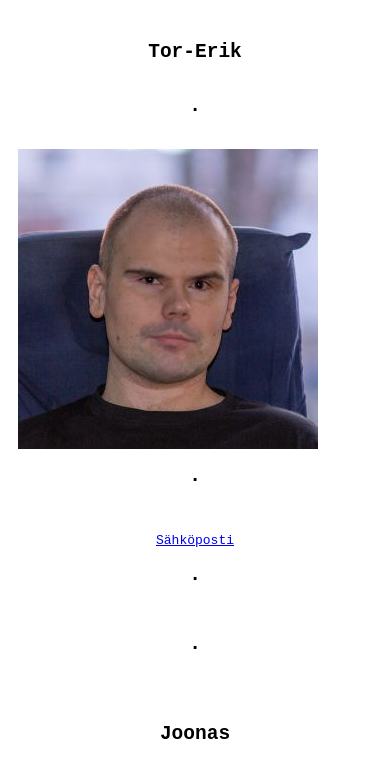
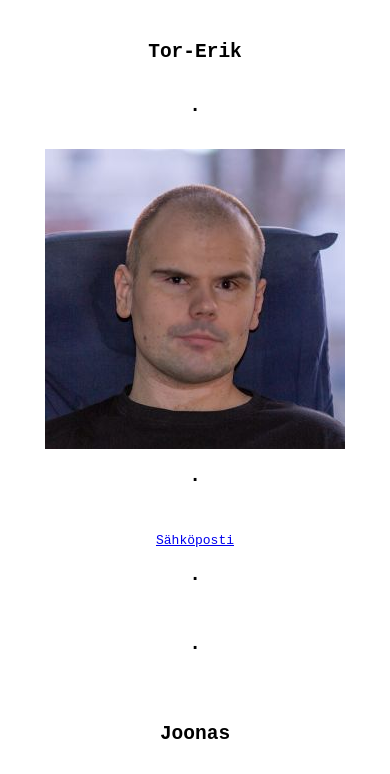
Before and after one commit to Krugou/mediaprojekti, a plain HTML site: page tekijat.html in a window 390 px wide. Shown: the part 50-824 px from the top of the page. Drawn offline with Linux system fonts and the light colour scheme.

Commit message:
Update profile.css

```diff
--- a/css/profile.css
+++ b/css/profile.css
@@ -29,7 +29,12 @@ img {
 main {
     display: flex;
     flex-direction: column;
-    align-content: space-around;
+    align-content: center;
     justify-content: space-evenly;
 }
+
+article {
+    align-items: center;
+    /* align-content: center; */
 }
+}
```
